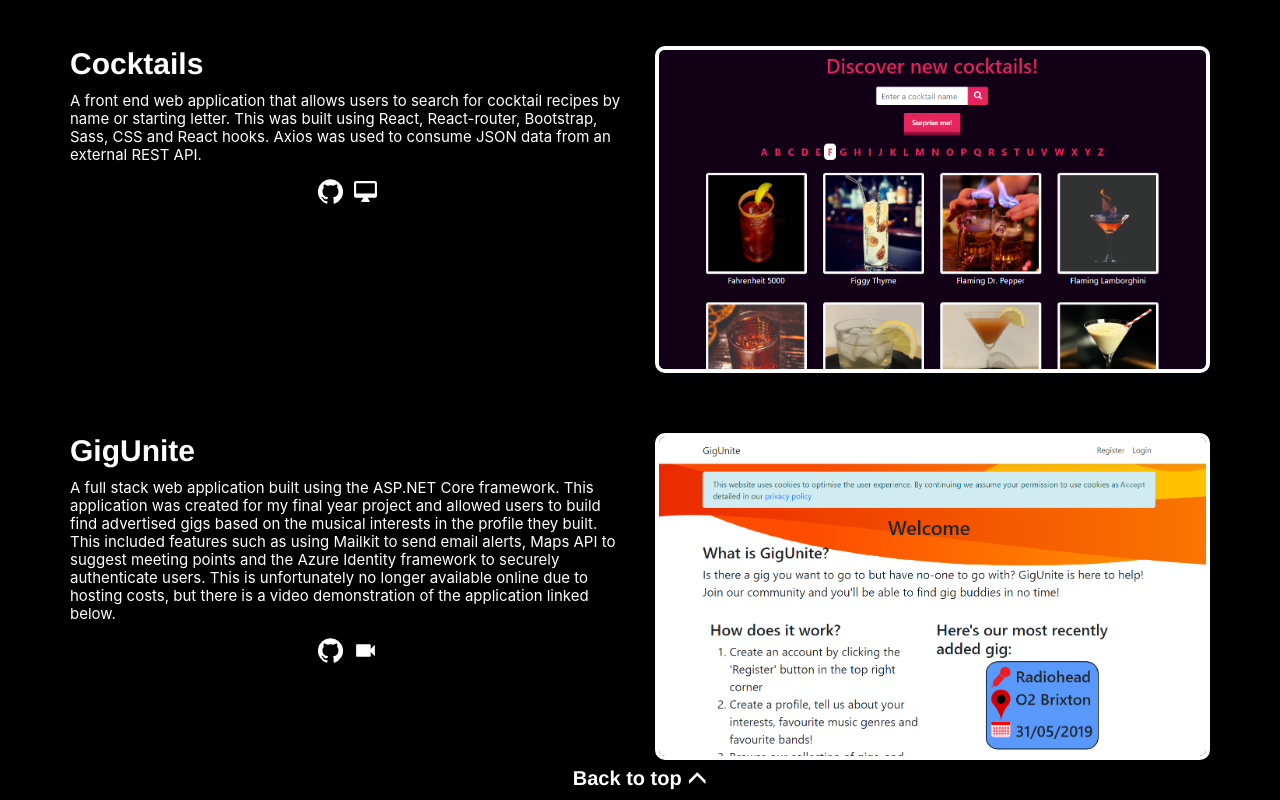
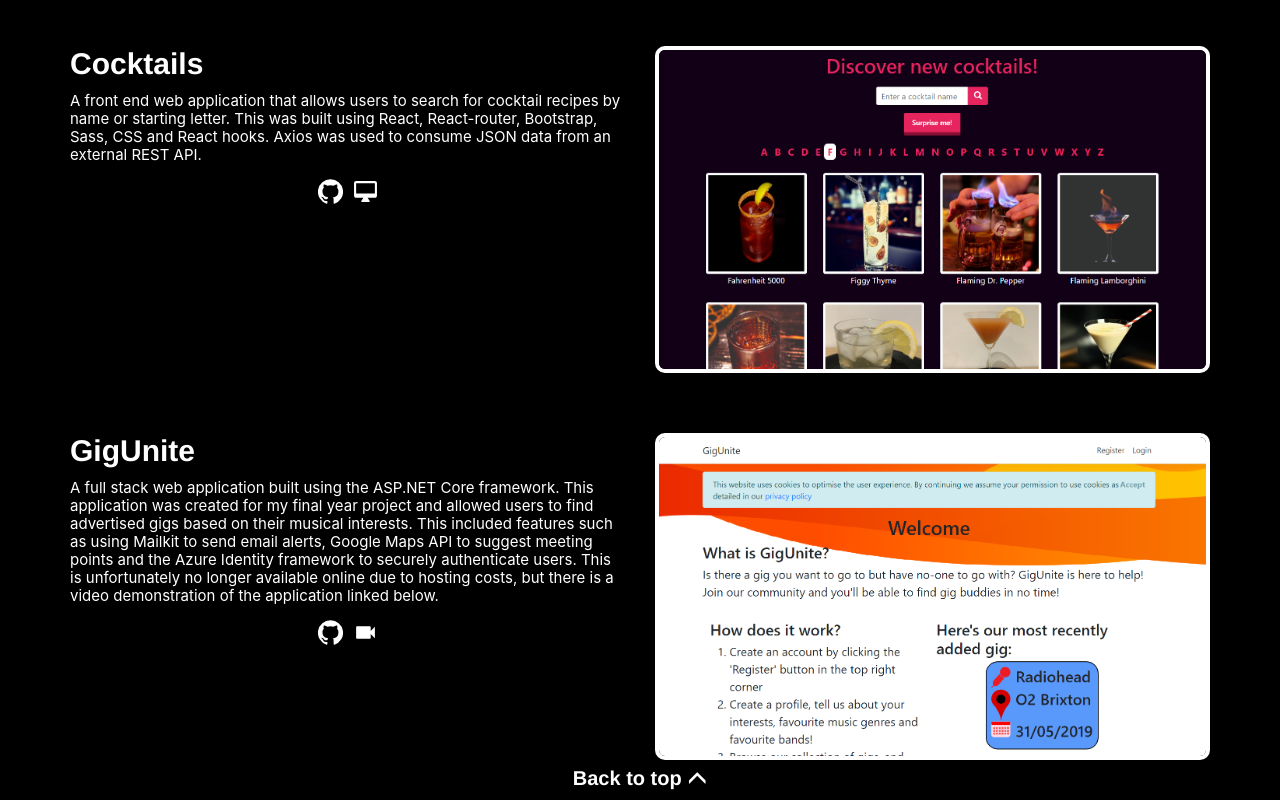
Before and after one commit to Berkan1/Berkan-Portfolio, a React (Create React App) app: page / in a window 1280 px wide. Shown: the part 1981-2781 px from the top of the page. Built offline with nearby package versions, Linux system fonts and the light colour scheme.

Commit message:
Fixed typo

```diff
--- a/src/components/projects.js
+++ b/src/components/projects.js
@@ -45,8 +45,8 @@ function Projects() {
             <p>GigUnite</p>
             <section>
               <p>A full stack web application built using the ASP.NET Core framework. This application was created for my final
-                year project and allowed users to build find advertised gigs based on the musical interests in the profile they built.
-                This included features such as using Mailkit to send email alerts, Maps API to suggest meeting points and the Azure
+                year project and allowed users to find advertised gigs based on their musical interests.
+                This included features such as using Mailkit to send email alerts, Google Maps API to suggest meeting points and the Azure
                 Identity framework to securely authenticate users. This is unfortunately no longer available online due to hosting costs,
                 but there is a video demonstration of the application linked below.
               </p>
```
Also changed, not shown: 1 other file (tests, documents, lock files or other folders).
